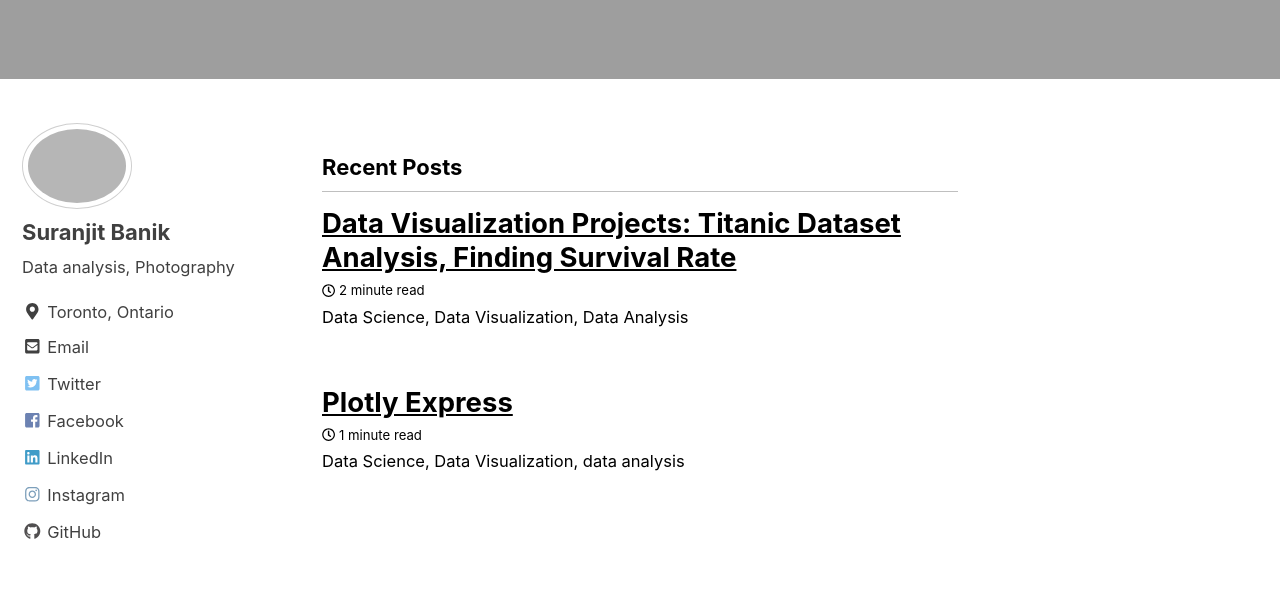
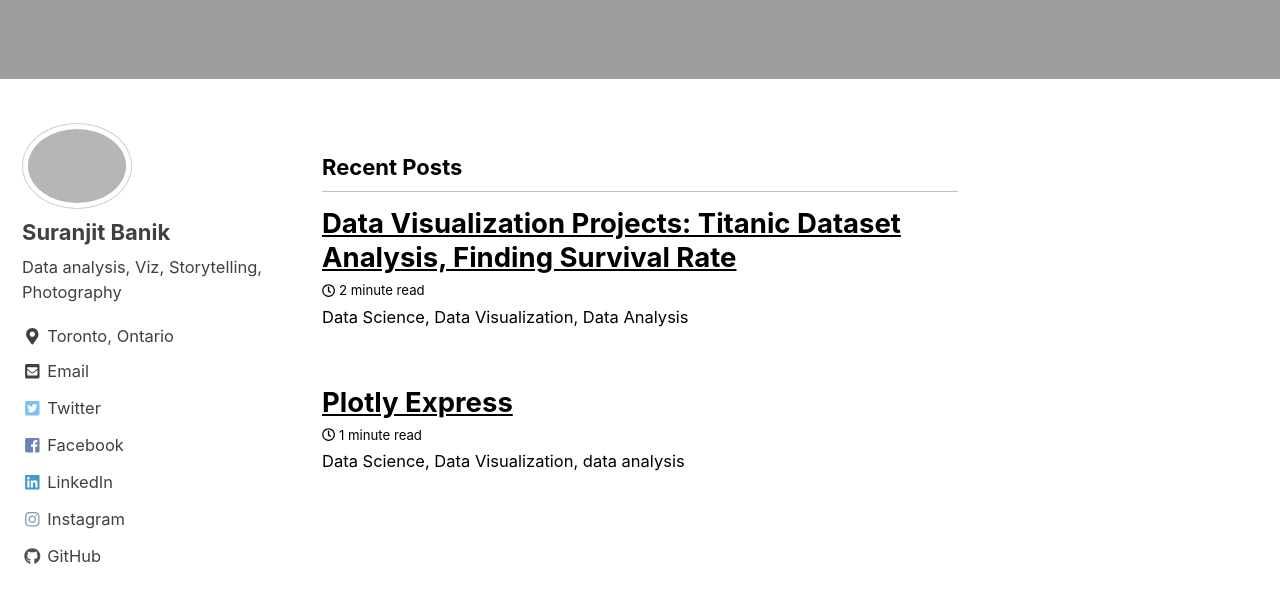
Before and after one commit to mastermindLAB/mastermindLAB.github.io, a Jekyll site: the page built from index.html, in a window 1280 px wide and 900 px high, scrolled down 981 px. Shown: the top 603 px of the window. Built offline with Jekyll 4.4.1, drawn with Linux system fonts in a browser that asks for light colours; nearby versions of some CDN libraries; the list of posts is cut into pages by our own code.

```diff
--- a/_config.yml
+++ b/_config.yml
@@ -86,7 +86,7 @@
 author:
   name             : "Suranjit Banik"
   avatar           : "/images/bio.jpg" # path of avatar image, e.g. "/assets/images/bio-photo.jpg"
-  bio              : "Data analysis, Photography"
+  bio              : "Data analysis, Viz, Storytelling, Photography"
   location         : "Toronto, Ontario"
   email            : "suran.cse@gmail.com"
   uri              :
```
